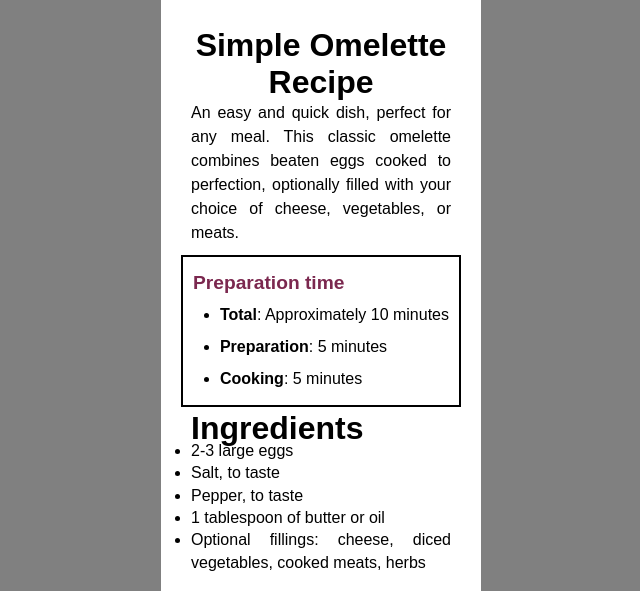
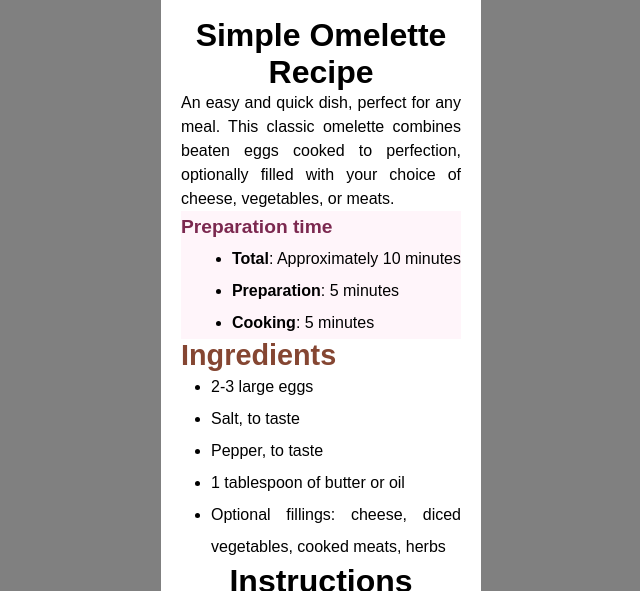
Before and after one commit to vinivmarinho/desafios, a plain HTML site: page desafio_01/index.html in a window 1280 px wide. Shown: the part 149-740 px from the top of the page, without its empty margins (319-959 px from the left). Drawn offline with Linux system fonts and the light colour scheme.

Commit message:
Consegui ajustar a segunda seção com o "padding-left

```diff
--- a/desafio_01/estilos/style.css
+++ b/desafio_01/estilos/style.css
@@ -45,8 +45,6 @@ main p{
 /* SECTIONS */
 section{
     /* Só pra dividir as seções por enquanto */
-
-    padding: 10px;
 }
 section#tempo_preparo { /* Section 01 */
     display: flex;
@@ -54,7 +52,7 @@ section#tempo_preparo { /* Section 01 */
     align-items: flex-end; /* Posição dos itens em relação ao cross-axis */
     text-align: justify;
     line-height: 2em;
-    border: 2px solid black;
+    background-color: rgb(255, 245, 250);
 }
 section#tempo_preparo h2{
     color: #7b284f;
@@ -65,10 +63,19 @@ section#tempo_preparo h2{
 section#ingredientes{ /* Seção 02 */
     display: flex;
     flex-direction: column;
-    align-items: flex-start; /* Posição dos itens em relação ao cross-axis */
     text-align: justify;
-    line-height: 1.4em;
+    line-height: 2em;
+    align-self: flex-end;
+
 }
-section#ingredientes ul{
-    align-self: center;
+section#ingredientes h2{
+    color: #854632;
+    font-size: 1.8em;
+    align-self: flex-start;
 }
+section#ingredientes ul{ /* Ul dentro da seção ingredientes */
+    display: flex;
+    flex-flow: column nowrap;
+    align-items: flex-start;
+    padding-left: 30px;
+}
```
